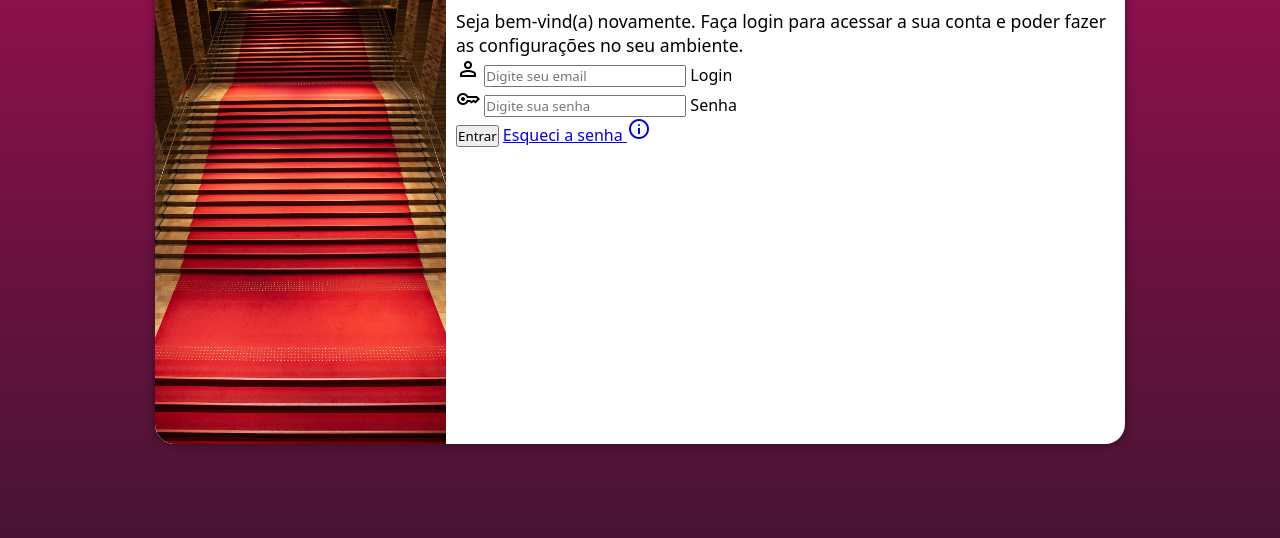
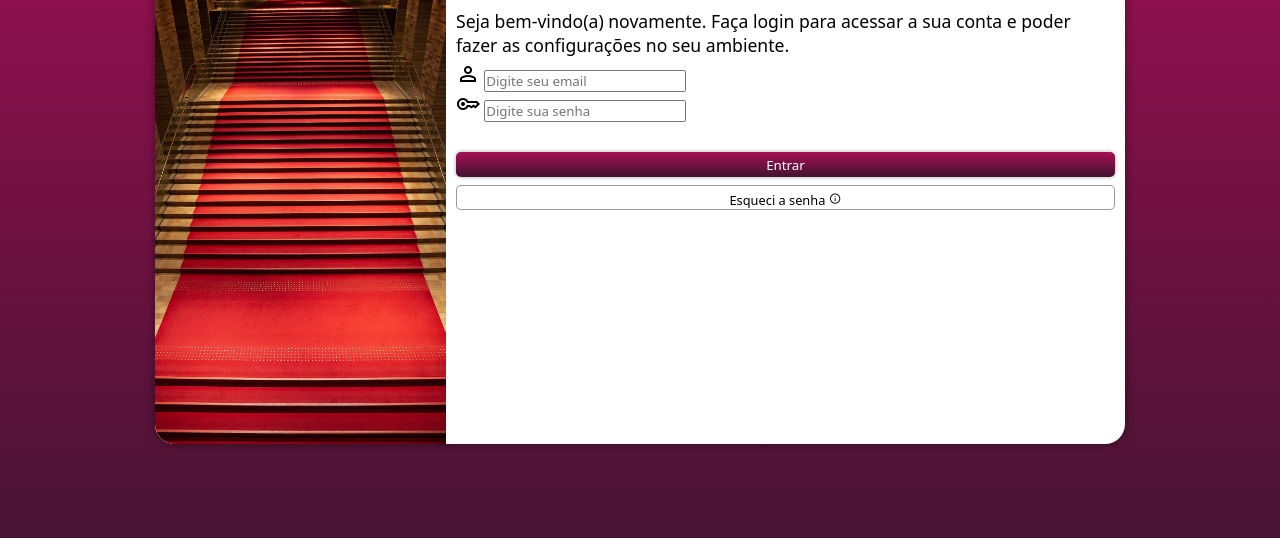
Before and after one commit to RafaelJSouto/projeto-login, a plain HTML site: page index.html in a window 1280 px wide. Shown: the part 206-744 px from the top of the page. Drawn offline with nearby package versions, Linux system fonts and the light colour scheme.

Commit message:
estilo do formulario

```diff
--- a/estilos/style.css
+++ b/estilos/style.css
@@ -62,3 +62,49 @@ div#formulario > h1{
 div#formulario > p{
     font-size: 0.8em;
 }
+div.campo{
+    width: 100%;
+    height: 25px;
+    border-radius: 5px;
+    margin: 5px 0px;
+}
+div.campo >label{
+    display: none;
+}
+form > input[type=submit] {
+    display: block;
+    width: 100%;
+    height: 25px;
+    margin-top: 35px;
+    border: none;
+    border-radius: 5px;
+    cursor: pointer;
+    box-shadow: 0px 0px 4px rgba(0, 0, 0, 0.35);
+    color: white;
+    background-image: linear-gradient(to top, #401430, #A60F55);
+}
+form > input[type=submit]:hover {
+    background-image: linear-gradient(to top, #40143082, #a60f5585);
+    color: black;
+}
+form > a.botao{
+    display: block;
+    text-align: center;
+    font-size: 0.8em;
+    width: 100%;
+    height: 25px;
+    color: black;
+    background-color: white;
+    border-radius: 5px;
+    border: 1px solid rgba(0, 0, 0, 0.402);
+    text-decoration: none;
+    margin-top: 8px;
+    padding-top: 5px;
+}
+form > a.botao:hover{
+    background-image: linear-gradient(to top, #401430, #A60F55);
+    color: white;
+}
+form > a.botao > .material-symbols-outlined{
+    font-size: 1em;
+}
--- a/index.html
+++ b/index.html
@@ -17,7 +17,7 @@
                 </div>
                 <div id="formulario">
                     <h1>Login</h1>
-                    <p>Seja bem-vind(a) novamente. Faça login para acessar a sua conta e poder fazer as configurações no seu ambiente.</p>
+                    <p>Seja bem-vindo(a) novamente. Faça login para acessar a sua conta e poder fazer as configurações no seu ambiente.</p>
                     <form action="login.php" method="post">
                         <div class="campo">
                             <span class="material-symbols-outlined">person</span>
@@ -30,7 +30,7 @@
                             <label for="isenha">Senha</label>
                         </div>
                         <input type="submit" value="Entrar">
-                        <a href="esqueci.html"> Esqueci a senha <span class="material-symbols-outlined">info</span></a>
+                        <a href="esqueci.html" class="botao"> Esqueci a senha <span class="material-symbols-outlined">info</span></a>
                     </form>
                 </div>
         </section>
```
